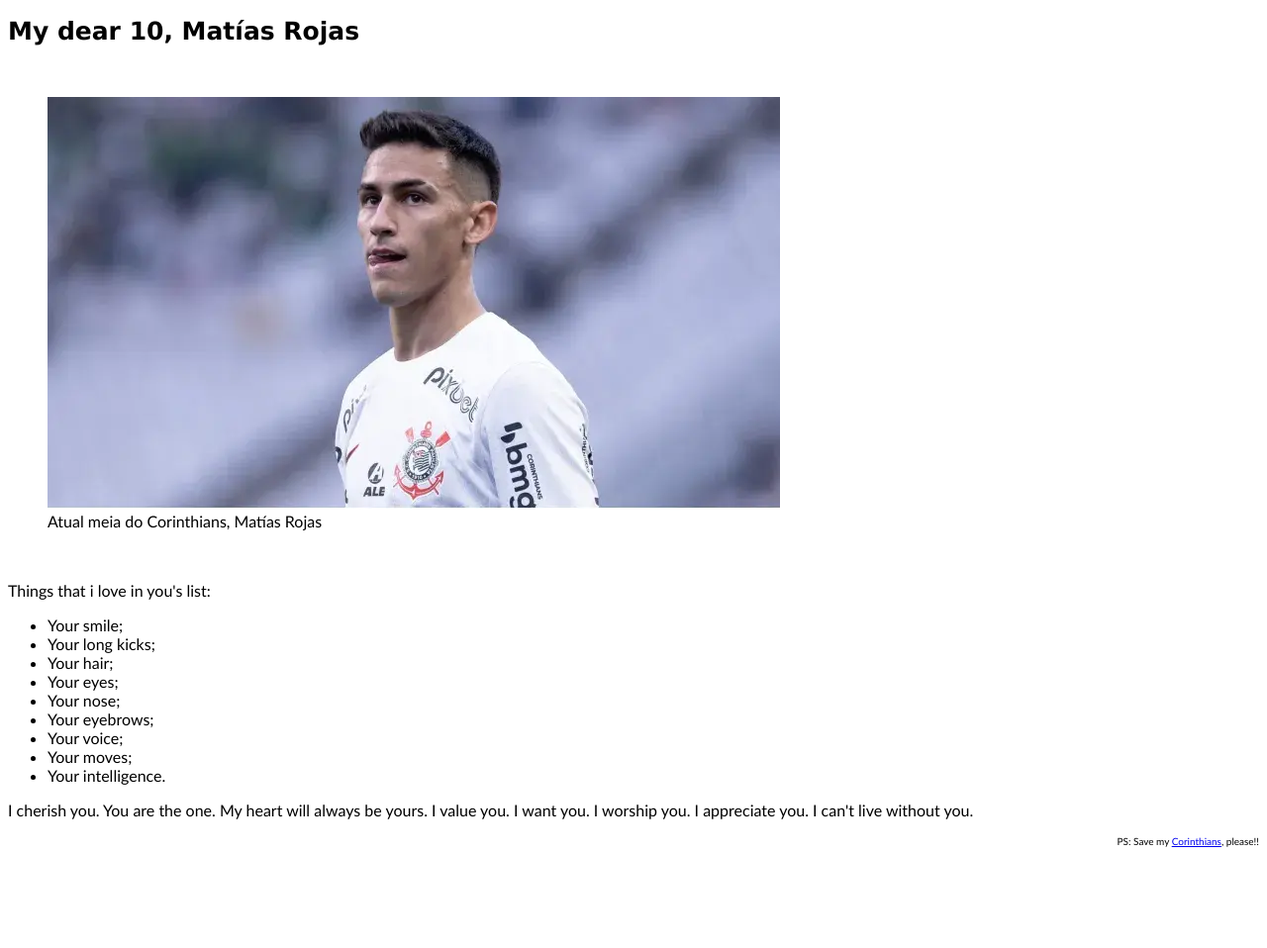
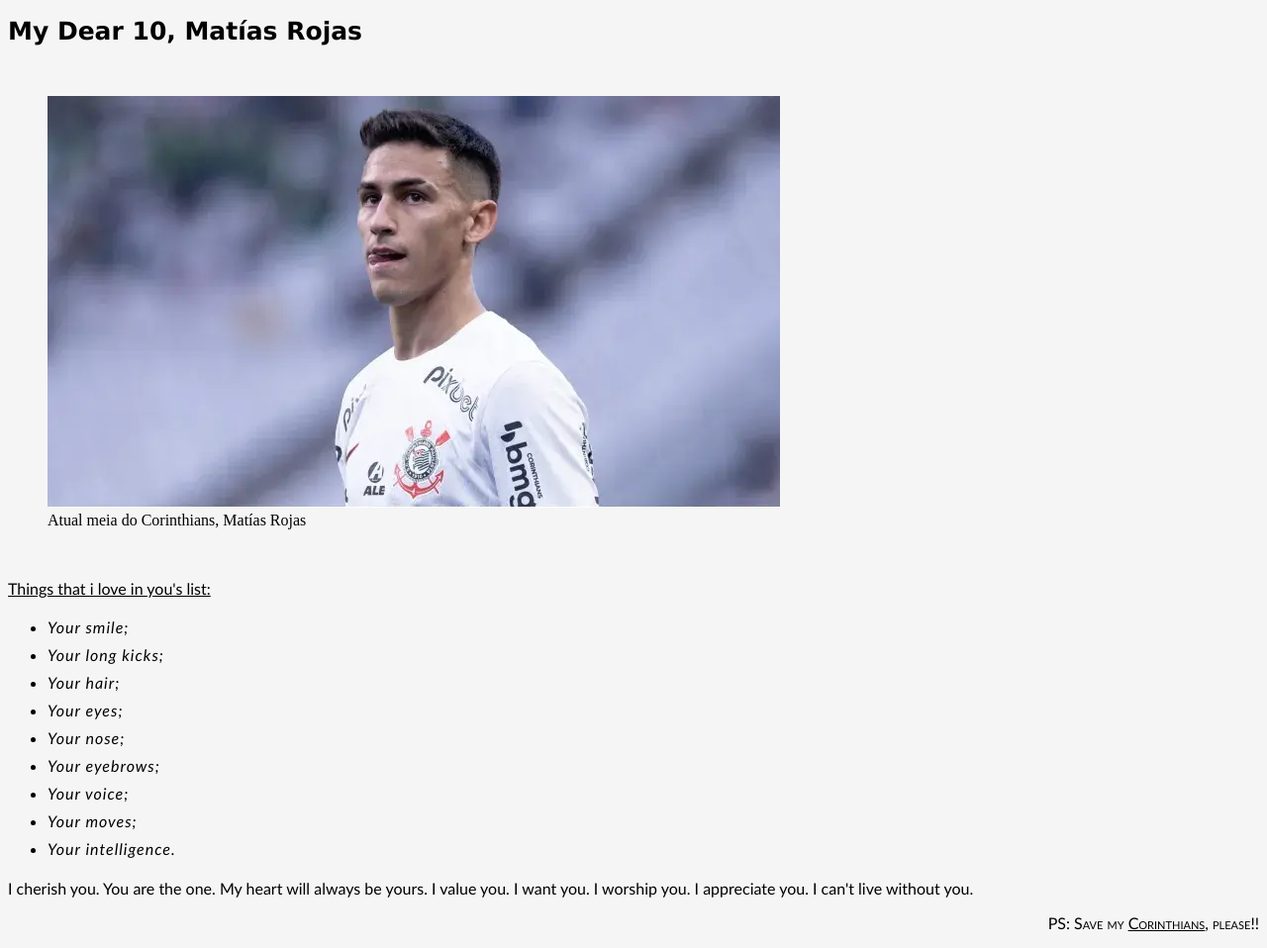
Before and after one commit to SofiaLRMS/homage, a plain HTML site: page index.html in a window 1280 px wide. Shown: the whole page at 99% size. Before the commit the page ends 866 px from the top, so only its background shows below. Drawn offline with Linux system fonts and the light colour scheme.

Commit message:
Update style.css

```diff
--- a/style.css
+++ b/style.css
@@ -1,3 +1,38 @@
-h1 {font-family: Verdana, Tahoma, sans-serif; font-size: 25px;}
-#t-ps{font-size: 10px; text-align: right}
-.every{text-align: left; font-family: 'Gill Sans', 'Gill Sans MT', 'Trebuchet MS', sans-serif;}
+h1 {
+    font-family: Verdana, Tahoma, sans-serif;
+    font-size: 25px;
+    text-transform: capitalize;
+}
+
+p{
+    text-align: left;
+    font-family: 'Gill Sans', 'Gill Sans MT', 'Trebuchet MS', sans-serif;
+}
+
+li{
+    font-family: 'Trebuchet MS', 'Lucida Sans Unicode', 'Lucida Grande', 'Lucida Sans', Arial, sans-serif;
+    font-style: italic;
+    letter-spacing: 1px;
+    line-height: 1.75em;
+}
+
+a {
+    color: black
+}
+
+a:hover{
+    color:red
+}
+
+#list{
+    text-decoration: underline
+}
+
+#t-ps{
+    text-align: right;
+    font-variant: small-caps;
+}
+
+body{
+    background-color: whitesmoke;
+}
```
